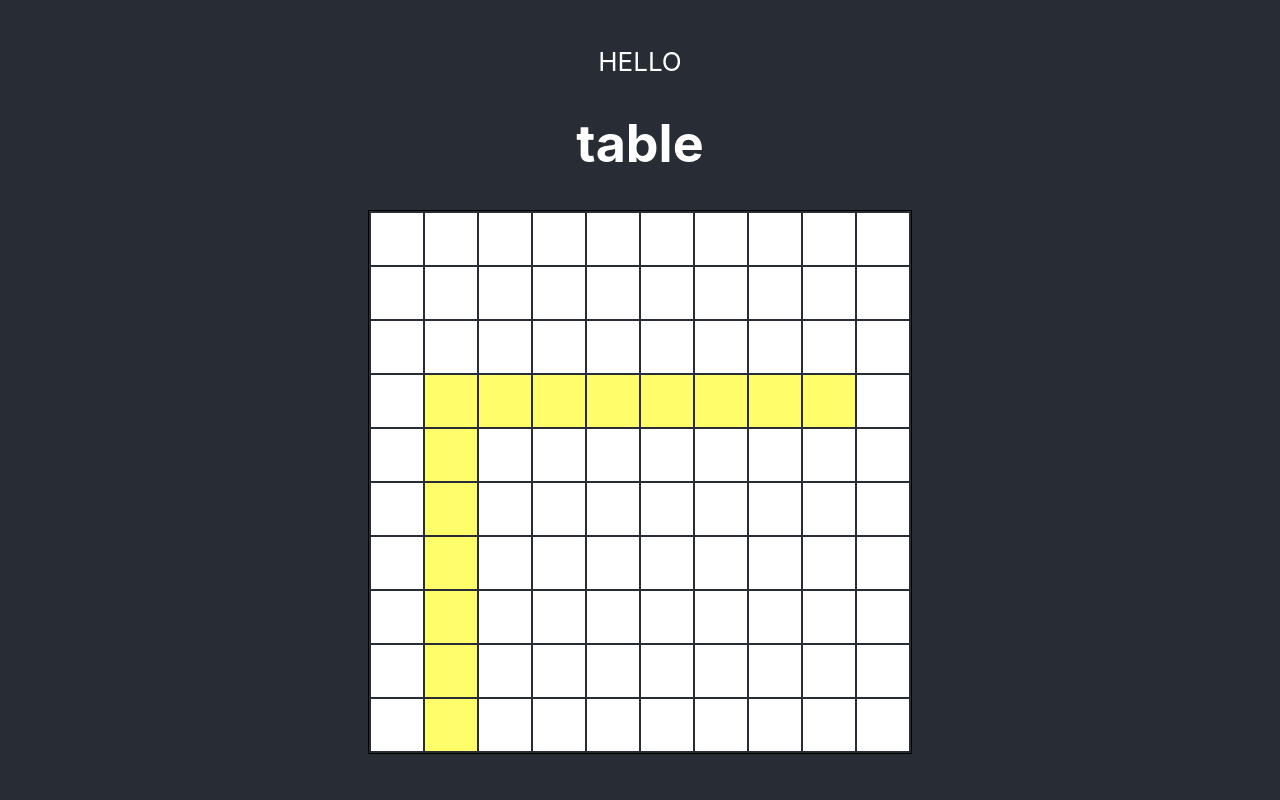
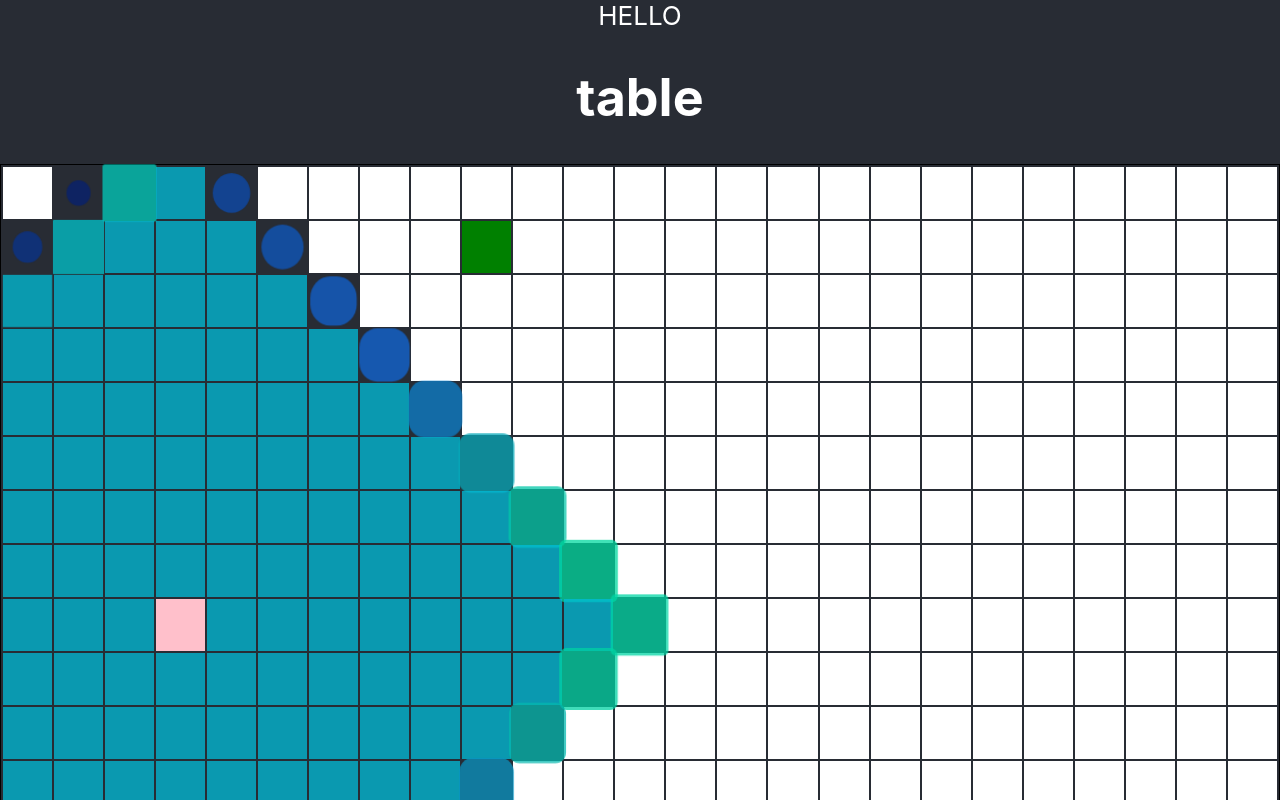
Before and after one commit to EmmaMunley/PathFindingVisualizer, a React (Create React App) app: page / in a window 1280 px wide. Shown: the top 800 px of the page. Built offline with nearby package versions, Linux system fonts and the light colour scheme.

Commit message:
working algo

```diff
--- a/src/algorithms/bfs.tsx
+++ b/src/algorithms/bfs.tsx
@@ -2,6 +2,7 @@ import Grid from '../interfaces/Grid';
 import Node from '../interfaces/Node';
 import Coordinate from '../interfaces/Coordinate';
 import PathResult from '../interfaces/PathResult';
+import SearchAlgo from '../interfaces/SearchAlgo';
 import isNotEmpty from '../typeguards/notEmpty';
 
 export function copyGrid(grid: Grid): Grid {
@@ -14,11 +15,13 @@ export function copyGrid(grid: Grid): Grid {
   };
 }
 
-export function breadthFirstSearch(
+export const breadthFirstSearch: SearchAlgo = (
   _grid: Grid,
   startNode: Node,
   target: Node
-): PathResult {
+): PathResult => {
+  startNode.isStart = true;
+  target.isFinish = true;
   const grid = copyGrid(_grid);
   const visitedInOrder: Coordinate[] = [];
   const queue = [startNode];
@@ -47,7 +50,7 @@ export function breadthFirstSearch(
   }
   //no path was found
   return { visitedInOrder };
-}
+};
 
 // called once you successfully find target node
 function getPathFromNode(node: Node): Coordinate[] {
--- a/src/components/NodeView.tsx
+++ b/src/components/NodeView.tsx
@@ -12,14 +12,23 @@ interface Props {
   // previousNode: null;
 }
 
-// const nodeClassNames = className(
-//   'start-node',
-//   'end-node',
-//   {
-//     'start': this.props.startNode
-//     'end': !this.props.showBulkActions
-//   }
-// );
+function getClassName(
+  isStart: boolean,
+  isFinish: boolean,
+  isPath: boolean,
+  isVisited: boolean
+): string {
+  if (isStart) {
+    return 'start-node';
+  } else if (isFinish) {
+    return 'end-node';
+  } else if (isPath) {
+    return 'node-shortest-path';
+  } else if (isVisited) {
+    return 'visited-node';
+  }
+  return 'node';
+}
 
 //must pass in all the props
 const NodeView: React.FC<Props> = (props: Props) => {
@@ -27,7 +36,12 @@ const NodeView: React.FC<Props> = (props: Props) => {
   return (
     <td
       key={`x:${props.row},y:${props.col}`}
-      className={props.isPath ? 'node-shortest-path' : 'node'}
+      className={getClassName(
+        props.isStart,
+        props.isFinish,
+        props.isPath,
+        props.isVisited
+      )}
     ></td>
   );
 };
--- a/src/components/PathFinder.tsx
+++ b/src/components/PathFinder.tsx
@@ -1,6 +1,8 @@
 import * as React from 'react';
 import Node from '../interfaces/Node';
 import Grid from '../interfaces/Grid';
+import Coordinate from '../interfaces/Coordinate';
+import SearchAlgo from '../interfaces/SearchAlgo';
 import GridView from './GridView';
 import { breadthFirstSearch, copyGrid } from '../algorithms/bfs';
 
@@ -8,18 +10,20 @@ interface Props {}
 
 interface State {
   grid: Grid;
+  algos: Record<string, SearchAlgo>; //obj
+  selectedAlgo: SearchAlgo;
 }
-const ROW = 10;
-const COL = 10;
-
-// const START_NODE_ROW = 10;
-// const START_NODE_COL = 15;
-// const FINISH_NODE_ROW = 10;
-// const FINISH_NODE_COL = 35;
+const ROW = 25;
+const COL = 25;
+const STEP_INTERVAL = 50;
 
 class PathFinder extends React.Component<Props, State> {
   state: State = {
     grid: this.createGrid(ROW, COL),
+    algos: {
+      bfs: breadthFirstSearch,
+    },
+    selectedAlgo: breadthFirstSearch,
   };
 
   createGrid(row: number, col: number): Grid {
@@ -44,31 +48,42 @@ class PathFinder extends React.Component<Props, State> {
 
     return { nodes, columnLength: COL, rowLength: ROW };
   }
+  getNodeAt(coord: Coordinate, grid: Grid): Node {
+    return grid.nodes[coord.y][coord.x];
+  }
 
   findPath() {
-    const { grid } = this.state;
-    const result = breadthFirstSearch(grid, grid.nodes[8][3], grid.nodes[1][9]);
+    const { grid, selectedAlgo } = this.state;
+    const result = selectedAlgo(grid, grid.nodes[8][3], grid.nodes[1][9]);
+    let stepCounter = 0;
+
+    result.visitedInOrder.forEach((coord, i) => {
+      stepCounter++;
+      setTimeout(() => {
+        const { grid } = this.state;
+
+        const newGrid = copyGrid(grid);
+        const node = this.getNodeAt(coord, newGrid);
+        node.isVisited = true;
+        this.setState({ grid: newGrid });
+      }, STEP_INTERVAL * stepCounter);
+    });
+
     if (result.pathFromNode) {
-      console.log(result.pathFromNode);
       for (let i = 0; i < result.pathFromNode.length; i++) {
+        stepCounter++;
         const coord = result.pathFromNode[i];
         setTimeout(() => {
           const { grid } = this.state;
 
           const newGrid = copyGrid(grid);
-          const node = newGrid.nodes[coord.x][coord.y];
+          const node = this.getNodeAt(coord, newGrid);
           node.isPath = true;
 
           this.setState({ grid: newGrid });
-        }, 100 * i);
+        }, STEP_INTERVAL * stepCounter);
       }
     }
-
-    // console.log(breadthFirstSearch(grid, grid.nodes[0][0], grid.nodes[5][5]));
-    // modify nodes array using path finding algo
-    // write algos in different file and import them here
-    // after each step in algo set state
-    // timer set interval
   }
 
   render() {
--- a/src/index.css
+++ b/src/index.css
@@ -28,7 +28,7 @@ td {
 }
 
 .start-node {
-  background-color: yellow;
+  background-color: pink;
 }
 
 .end-node {
@@ -36,6 +36,7 @@ td {
 }
 
 .visited-node {
+  /* background: purple; */
   animation-name: visitedAnimation;
   animation-duration: 1.5s;
   animation-timing-function: ease-out;
--- /dev/null
+++ b/src/interfaces/SearchAlgo.ts
@@ -0,0 +1,7 @@
+import Grid from './Grid';
+import PathResult from './PathResult';
+import Node from './Node';
+
+export default interface SearchAlgo {
+  (grid: Grid, startNode: Node, endNode: Node): PathResult;
+}
```
